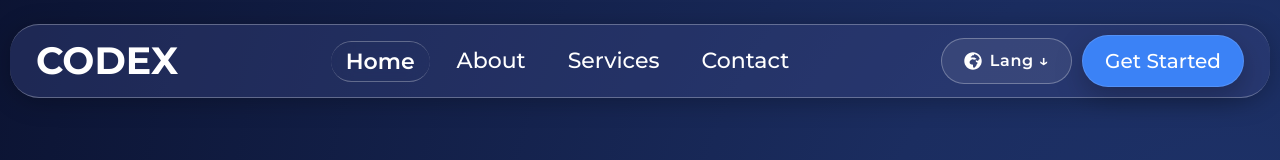
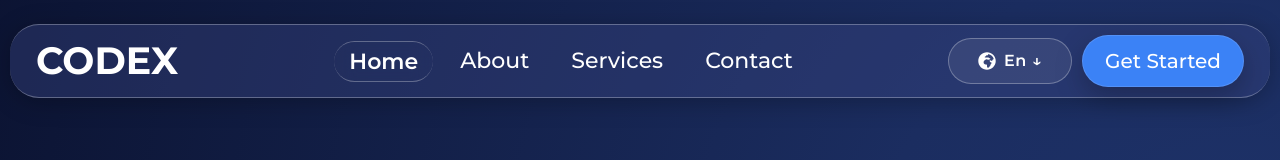
Before and after one commit to EslamRage7/Codex, a React (Vite) app: page / in a window 1280 px wide. Shown: the top 160 px of the page. Built offline with nearby package versions, Linux system fonts and the light colour scheme; a web font is replaced by a local one.

Commit message:
save work

```diff
--- a/src/Components/Navbar.jsx
+++ b/src/Components/Navbar.jsx
@@ -13,6 +13,7 @@ function Navbar() {
   const { t, isArabic, setLanguage } = useLanguage();
   const navLinkClass = ({ isActive }) =>
     isActive ? "nav-link active" : "nav-link";
+  const currentLanguageLabel = isArabic ? "AR" : "En";
 
   const [isScrolled, setIsScrolled] = useState(false);
   const [isLanguageOpen, setIsLanguageOpen] = useState(false);
@@ -104,8 +105,8 @@ function Navbar() {
                 aria-expanded={isLanguageOpen}
                 aria-haspopup="menu">
                 <FaGlobeAfrica className="lang-globe" aria-hidden="true" />
-                <span className={`lang-code ${isArabic ? `me-2` : `ms-2`}`}>
-                  {t.navbar.languageLabel} ↓
+                <span className={`lang-code ${isArabic ? "me-2" : "ms-2"}`}>
+                  {currentLanguageLabel} ↓
                 </span>
               </button>
 
@@ -118,10 +119,10 @@ function Navbar() {
                   onClick={() => handleLanguageChange("ar")}
                   role="menuitem">
                   <img src={egyptFlag} alt="Egypt flag" className="lang-flag" />
-                  <span>العربي</span>
+                  <span>AR</span>
                 </button>
                 <button
-                  type="button "
+                  type="button"
                   className={`lang-option mt-2 ${!isArabic ? "is-active" : ""}`}
                   onClick={() => handleLanguageChange("en")}
                   role="menuitem">
@@ -130,7 +131,7 @@ function Navbar() {
                     alt="United Kingdom flag"
                     className="lang-flag"
                   />
-                  <span>English</span>
+                  <span>En</span>
                 </button>
               </div>
             </div>
--- a/src/i18n/translations.js
+++ b/src/i18n/translations.js
@@ -11,7 +11,7 @@ export const translations = {
       contact: "Contact",
       getStarted: "Get Started",
       languageLabel: "Lang",
-      toggle: "Arabic",
+      toggle: "AR",
       toggleLabel: "Switch website language to Arabic",
       menuLabel: "Toggle navigation",
     },
@@ -434,7 +434,7 @@ export const translations = {
       contact: "تواصل معنا",
       getStarted: "ابدأ الآن",
       languageLabel: "اللغة",
-      toggle: "English",
+      toggle: "En",
       toggleLabel: "تغيير لغة الموقع إلى الإنجليزية",
       menuLabel: "تبديل القائمة",
     },
```
